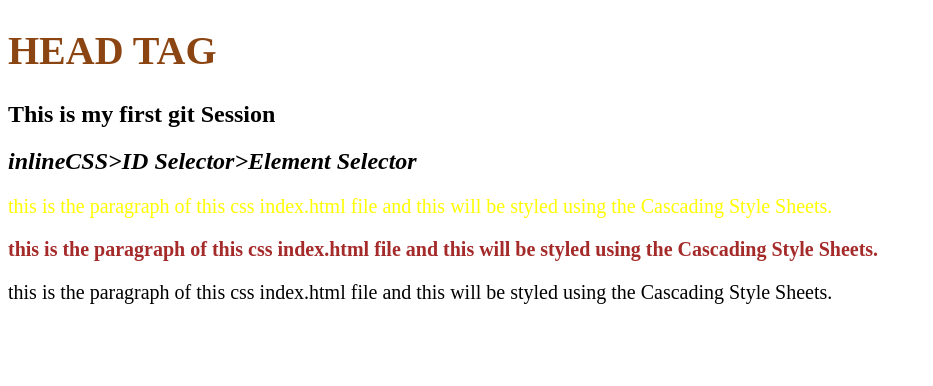
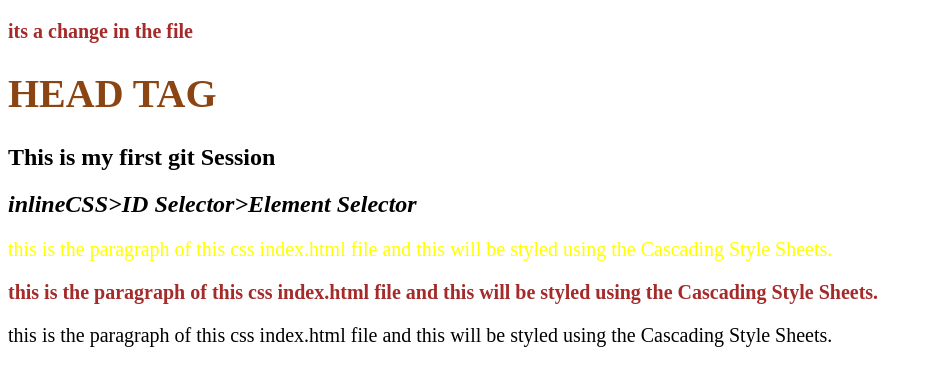
Before and after one commit to bharathravelli-419/First_Repo, a plain HTML site: page CSS/index.html in a window 1280 px wide. Shown: the whole page, without its empty margins (0-933 px from the left). Drawn offline with Linux system fonts and the light colour scheme.

Commit message:
second commit

```diff
--- a/CSS/index.html
+++ b/CSS/index.html
@@ -25,6 +25,7 @@
 
     </head>
     <body>
+        <p> its a change in the file</p>
         <h1> HEAD TAG </h1>
         <h2> This is my first git Session</h2>
         <h2  style="font-style: italic;"> inlineCSS>ID Selector>Element Selector</h2>
```
